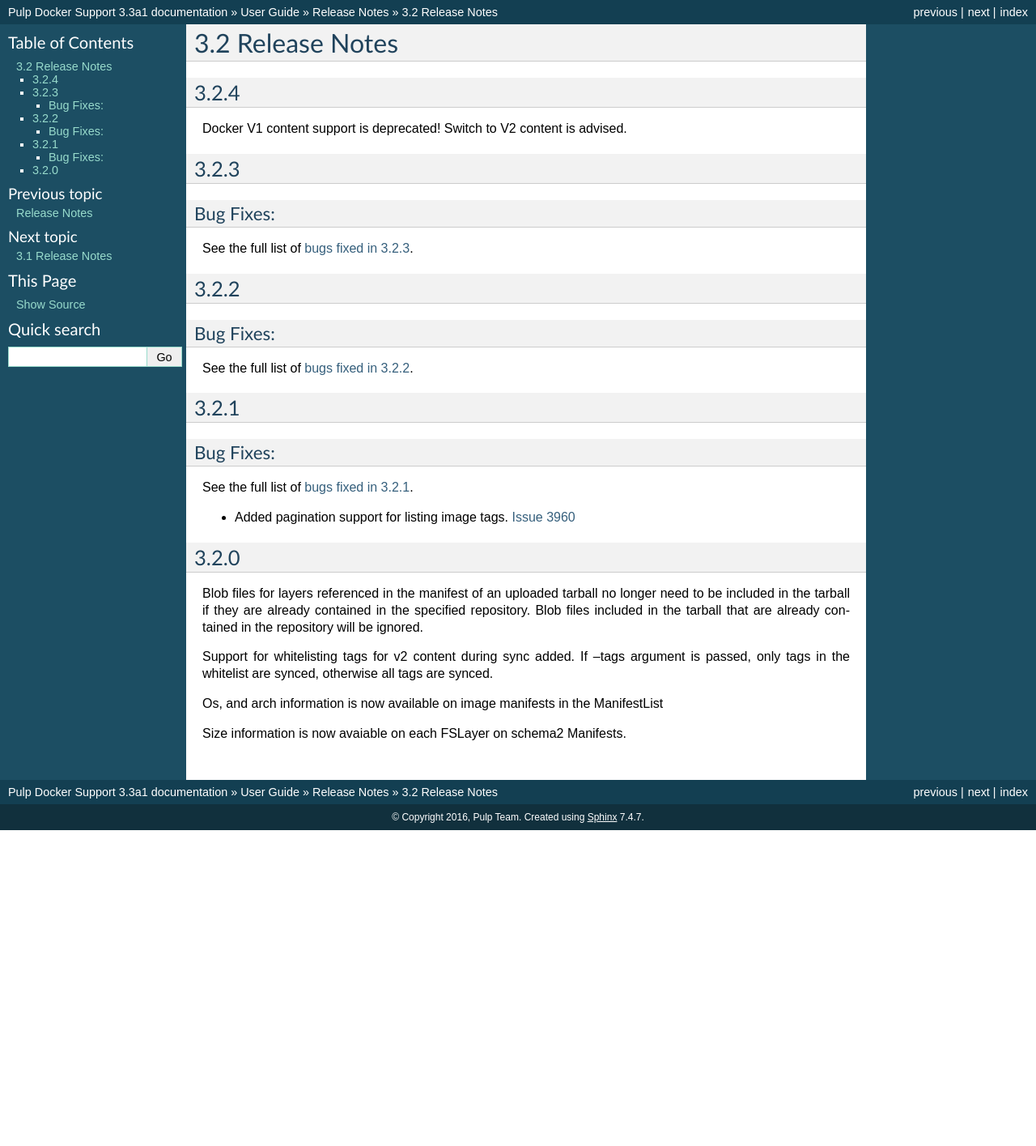
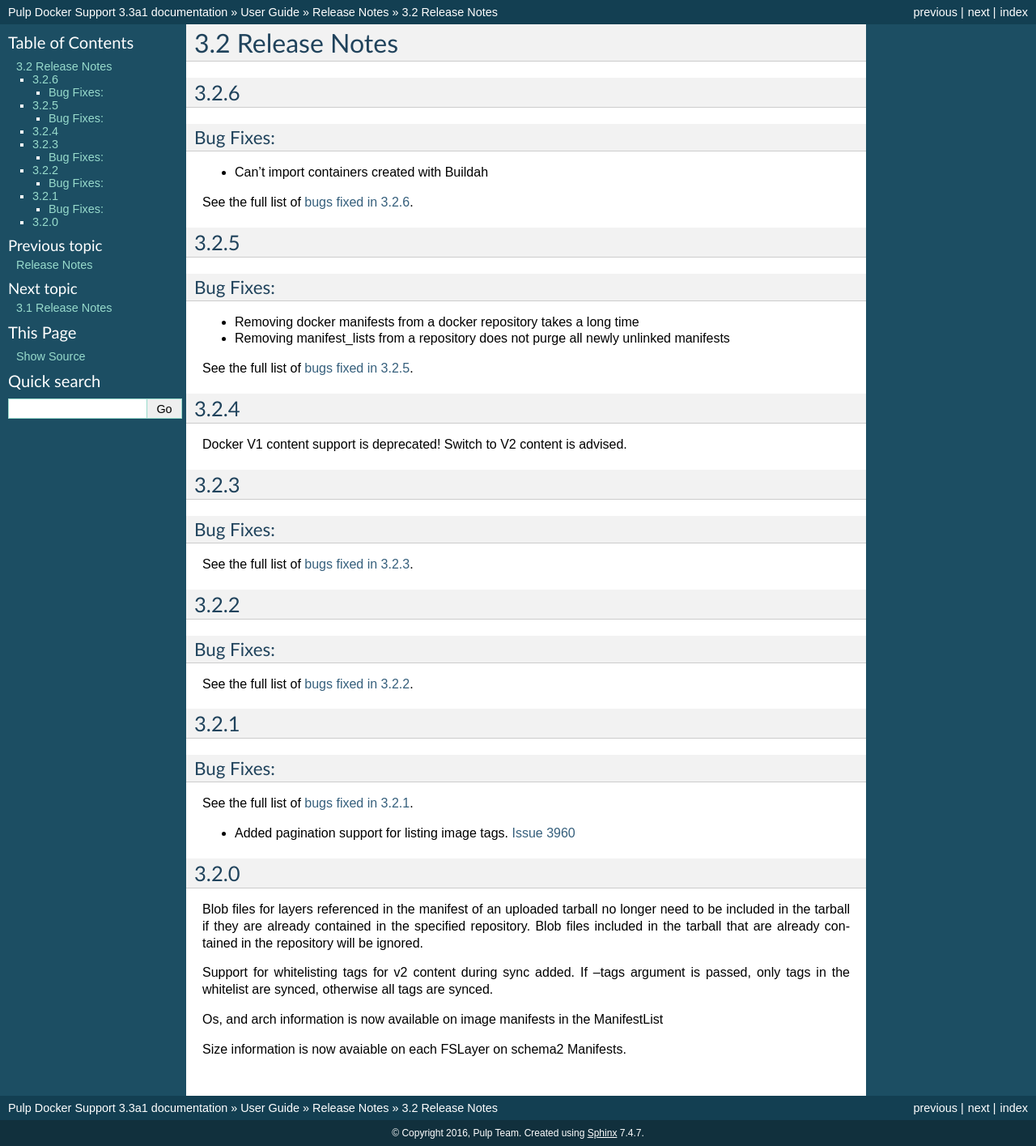
Before and after one commit to pulp/pulp_docker, a Sphinx documentation site: the page built from docs/user-guide/release-notes/3.2.x.rst, in a window 1280 px wide. Shown: the whole page at 81% size. Built offline with Sphinx 7.4.7, drawn with Linux system fonts in a browser that asks for light colours; before the commit the page ends 1025 px from its top, so only the background shows below that.

```diff
--- a/docs/user-guide/release-notes/3.2.x.rst
+++ b/docs/user-guide/release-notes/3.2.x.rst
@@ -1,5 +1,28 @@
 3.2 Release Notes
 =================
+
+3.2.6
+-----
+
+Bug Fixes:
+**********
+
+* Can't import containers created with Buildah
+
+See the full list of :fixedbugs_pulp_docker:`3.2.6`.
+
+
+3.2.5
+-----
+
+Bug Fixes:
+**********
+
+* Removing docker manifests from a docker repository takes a long time
+* Removing manifest_lists from a repository does not purge all newly unlinked manifests
+
+See the full list of :fixedbugs_pulp_docker:`3.2.5`.
+
 
 3.2.4
 -----
```
